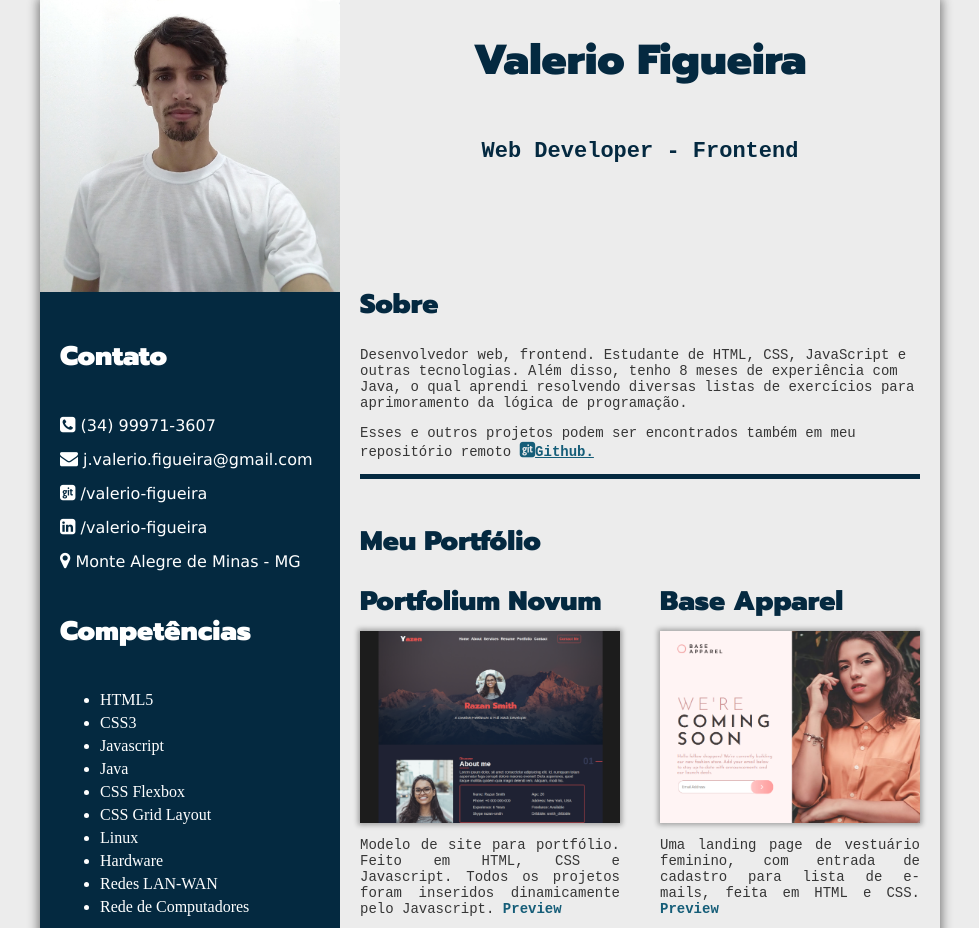
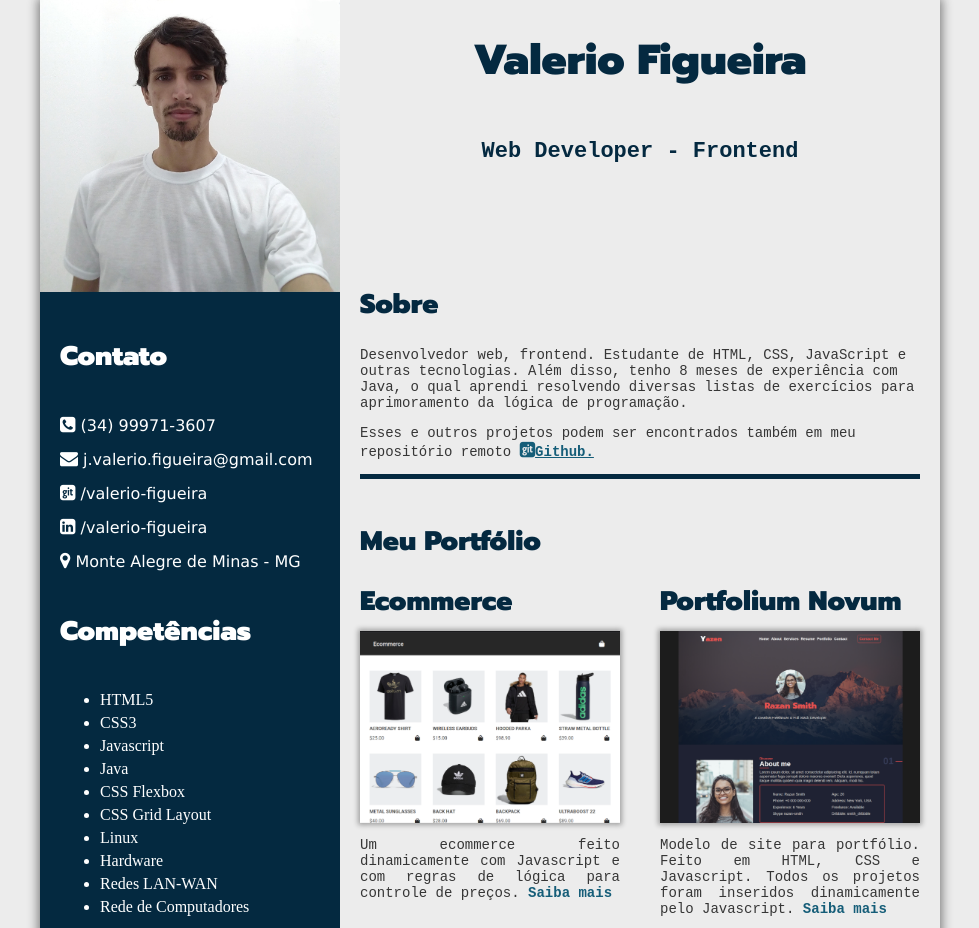
Before and after one commit to valerio-figueira/portfolio, a plain HTML site: page index.html in a window 1280 px wide. Shown: the top 928 px of the page, without its empty margins (150-1129 px from the left). Drawn offline with Linux system fonts and the light colour scheme.

Commit message:
new update

```diff
--- a/css/style.css
+++ b/css/style.css
@@ -151,7 +151,6 @@ MY PORTFOLIUM, CREATED WITH GRID
     box-shadow: inset 0px 0px 70px 30px black;
 }
 
-
 /*SIDE-COLUMN*/
 .about{
     margin: 5rem 0 2rem;
--- a/index.html
+++ b/index.html
@@ -20,9 +20,9 @@
         <h1 class="main-title"></h1>
         <h2 class="subtitle"></h2>
 
-        <nav class="mobile">
+        <span class="mobile">
             <a href="#bar" class="fa fa-bars"></a>
-        </nav>
+        </span>
 
         <article class="about">
             <h2></h2>
--- a/js/index.js
+++ b/js/index.js
@@ -1,4 +1,10 @@
 const projects = [
+    {
+        name: "Ecommerce",
+        description: "Um ecommerce feito dinamicamente com Javascript e com regras de lógica para controle de preços.",
+        img: "imgs/ecommerce.png",
+        url: "https://valerio-figueira.github.io/ecommerce/"
+    },
     {
         name: "Portfolium Novum",
         description: "Modelo de site para portfólio. Feito em HTML, CSS e Javascript. Todos os projetos foram inseridos dinamicamente pelo Javascript.",
@@ -108,7 +114,7 @@ function displayProjects(projects, start, end){
         <article class="post project">
             <a href="${project.url}" target="_blank" rel="external"><h2 class="project_title">${project.name}</h2></a>
             <a href="${project.url}" target="_blank" rel="external" class="bg-shadow"><img src="${project.img}" alt="${project.name}" class="img-effect"></a>
-            <p class="description">${project.description}<a href="${project.url}" target="_blank" rel="external"> Preview</a></p>
+            <p class="description">${project.description}<a href="${project.url}" target="_blank" rel="external"> Saiba mais</a></p>
         </article>
         `;
     }).join('');
```
Also changed, not shown: imgs/ecommerce.png (added).
